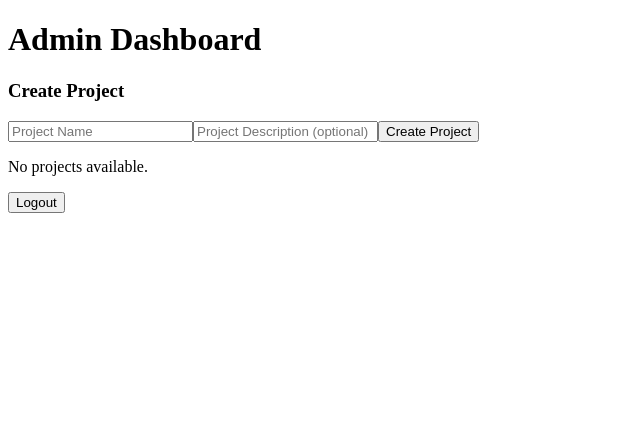
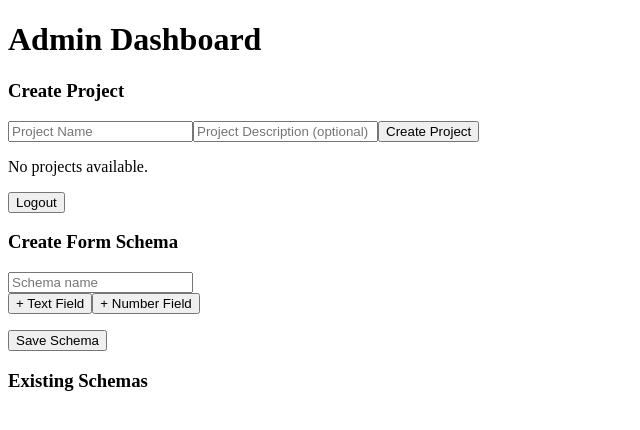
Before and after one commit to SanketTheCodeCrafter/typed-operations-console, a React (Vite) app: page / in a window 1280 px wide. Both pictures are taken after a click on the button "Login as Admin". Shown: the top 430 px of the page, without its empty margins (0-640 px from the left). Built offline with nearby package versions, Linux system fonts and the light colour scheme.

Commit message:
feat(forms): implement CreateFormSchema component for dynamic form creation

```diff
--- /dev/null
+++ b/src/components/forms/CreateFormSchema.tsx
@@ -0,0 +1,80 @@
+import { useState } from "react";
+import { useAppState } from "../../hooks/useAppState"
+import type { FormField } from "../../types/forms/formField";
+import { generateId } from "../../utils/id";
+import type { FormSchema } from "../../types/forms/formSchema";
+
+
+export const CreateFormSchema=()=>{
+    const {dispatch} = useAppState();
+
+    const [name, setName]=useState('');
+    const [fields, setFields]=useState<FormField[]>([]);
+
+    const addTextField=()=>{
+        setFields((prev)=>[
+            ...prev,
+            {
+                id: generateId('field'),
+                label: 'Text Field',
+                required: false,
+                type: 'text',
+            },
+        ]);
+    };
+
+    const addNumberField=()=>{
+        setFields((prev)=>[
+            ...prev,
+            {
+                id: generateId('field'),
+                label: 'Number Field',
+                required: false,
+                type: 'number',
+            },
+        ]);
+    };
+
+    const saveSchema=()=>{
+        if(!name || fields.length===0) return;
+
+        const schema: FormSchema={
+            id: generateId('schema'),
+            name,
+            fields,
+        };
+
+        dispatch({type: 'ADD_FORM_SCHEMA', payload: schema });
+
+        setName('');
+        setFields([]);
+    };
+
+    return (
+        <div>
+            <h3>Create Form Schema</h3>
+
+            <input
+                placeholder="Schema name"
+                value={name}
+                onChange={(e)=>setName(e.target.value)}
+            />
+
+            <div>
+                <button onClick={addTextField}>+ Text Field</button>
+                <button onClick={addNumberField}>+ Number Field</button>
+            </div>
+
+            <ul>
+                {fields.map((field)=>(
+                    <li key={field.id}>
+                        {field.label} ({field.type})
+                    </li>
+                ))}
+            </ul>
+
+            <button onClick={saveSchema}>Save Schema</button>
+        </div>
+    )
+
+}
--- a/src/pages/AdminDashboard.tsx
+++ b/src/pages/AdminDashboard.tsx
@@ -1,8 +1,11 @@
 import { useAuth } from "../auth/useAuth";
 import { CreateProjectForm } from "../components/CreateProjectForm";
+import { CreateFormSchema } from "../components/forms/CreateFormSchema";
 import { ProjectList } from "../components/ProjectList";
+import { useAppState } from "../hooks/useAppState";
 
 export const AdminDashboard = () => {
+  const { state } = useAppState();
   const { logout } = useAuth();
 
   return (
@@ -12,6 +15,17 @@ export const AdminDashboard = () => {
       <CreateProjectForm />
       <ProjectList />
       <button onClick={logout}>Logout</button>
+
+      <CreateFormSchema />
+
+      <h3>Existing Schemas</h3>
+      <ul>
+        {state.formSchemas.map((schema)=>(
+          <li key={schema.id}>
+            {schema.name} ({schema.fields.length} fields)
+          </li>
+        ))}
+      </ul>
     </div>
   );
 };
```
